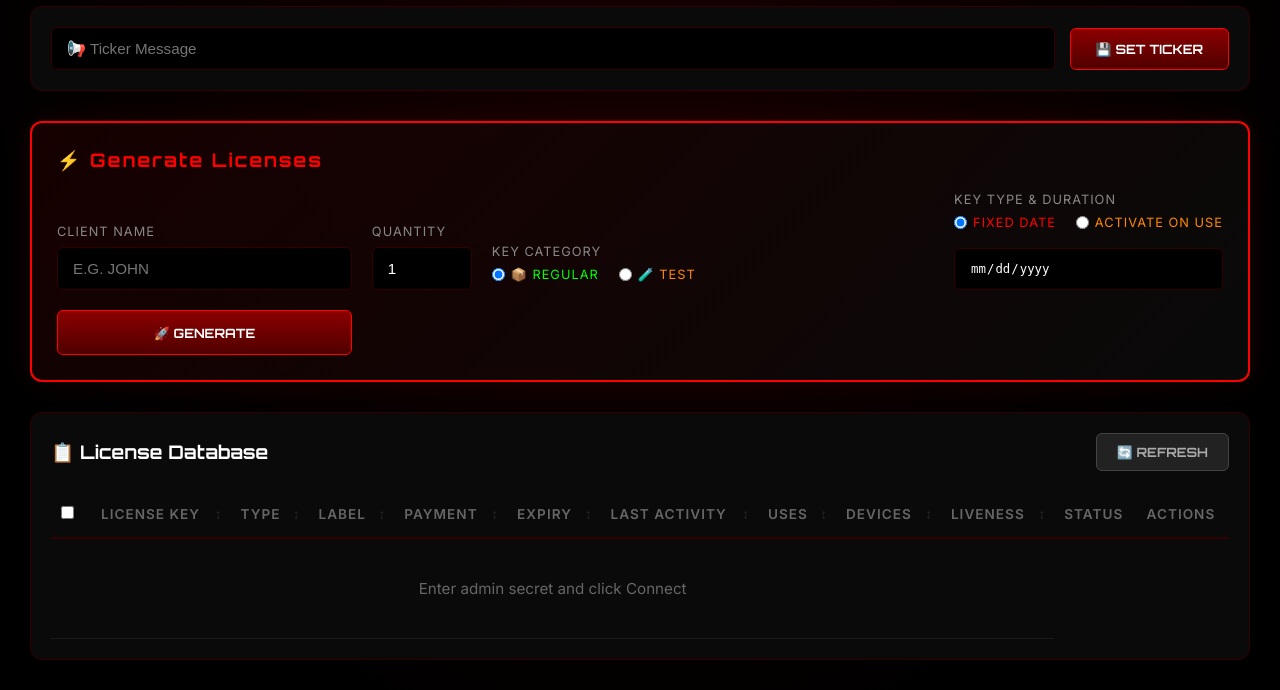
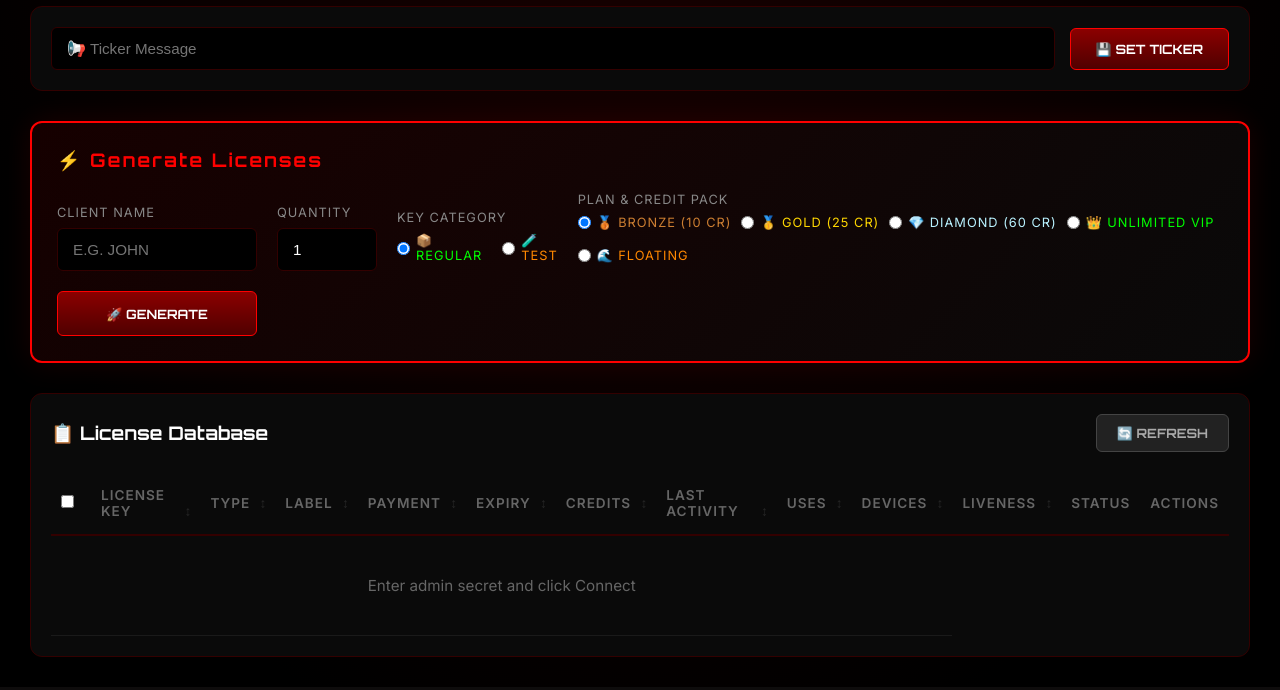
Before and after one commit to usamas9plus/vencaselfie, a Flask app: page /admin in a window 1280 px wide. Shown: the part 207-897 px from the top of the page. Run offline with Flask 3, Linux system fonts and the light colour scheme.

Commit message:
Add Credit System (Bronze, Gold, Diamond, Unlimited VIP) with refund on rejection & free applicant retry

```diff
--- a/server.py
+++ b/server.py
@@ -122,6 +122,10 @@ def _validate_license_logic(license_key):
 
                 if info.get('type') == 'floating' and info.get('status') == 'unused':
                     return True, "Ready to activate", None
+                if info.get('type') == 'credit':
+                    rem = info.get('credits_remaining', 0)
+                    if rem <= 0:
+                        return False, "You have 0 credits remaining. Please top up your account or switch to Unlimited VIP.", None
                 expiry_str = info.get("expiry")
                 if expiry_str:
                     try:
@@ -212,6 +216,7 @@ def admin_generate_license():
 
         custom = data.get('custom_key')
         is_floating = data.get('is_floating', False)
+        is_credit = data.get('is_credit', False)
         key_category = data.get('key_category', 'regular')  # 'test' or 'regular'
 
         if custom: new_key = custom
@@ -220,10 +225,12 @@ def admin_generate_license():
             new_key = "-".join([''.join(secrets.choice(chars) for _ in range(4)) for _ in range(4)])
 
         payment_status = "Payment Pending" if key_category == "regular" else "Payment Received"
+        key_type = "credit" if is_credit else ("floating" if is_floating else "fixed")
+
         lic_data = {
             "created_at": time.time(),
             "status": "unused" if is_floating else "active",
-            "type": "floating" if is_floating else "fixed",
+            "type": key_type,
             "key_category": key_category,
             "last_activity": None,
             "label": data.get('label', ''),
@@ -232,7 +239,16 @@ def admin_generate_license():
         if payment_status == "Payment Pending":
             lic_data["payment_pending_since"] = time.time()
 
-        if is_floating:
+        if is_credit:
+            credits_amt = int(data.get('credits_amount', 10))
+            lic_data['credits_total'] = credits_amt
+            lic_data['credits_remaining'] = credits_amt
+            lic_data['plan_name'] = data.get('plan_name', 'Credit Pack')
+            if data.get('expiry'):
+                lic_data['expiry'] = data.get('expiry') + datetime.now().strftime(" %H:%M:%S")
+            else:
+                lic_data['expiry'] = (datetime.now() + timedelta(days=60)).strftime("%Y-%m-%d %H:%M:%S")
+        elif is_floating:
             if not data.get('duration_days'): return jsonify({"success": False}), 400
             lic_data['duration_days'] = int(data.get('duration_days'))
         else:
@@ -244,6 +260,28 @@ def admin_generate_license():
 
         redis.set(rk, json.dumps(lic_data))
         return jsonify({"success": True, "license_key": new_key})
+    except Exception as e: return jsonify({"success": False, "message": str(e)}), 500
+
+@app.route('/api/admin/update_credits', methods=['POST'])
+def admin_update_credits():
+    try:
+        data = request.json or {}
+        if data.get('admin_secret') != ADMIN_SECRET_KEY: return jsonify({"success": False}), 401
+
+        rk = f"license_data:{data.get('license_key')}"
+        if not redis.exists(rk): return jsonify({"success": False}), 404
+
+        stored = redis.get(rk)
+        info = json.loads(stored) if isinstance(stored, str) else stored
+
+        new_credits = int(data.get('credits_remaining', 0))
+        info['type'] = 'credit'
+        info['credits_remaining'] = new_credits
+        if 'credits_total' not in info or new_credits > info.get('credits_total', 0):
+            info['credits_total'] = new_credits
+
+        redis.set(rk, json.dumps(info))
+        return jsonify({"success": True})
     except Exception as e: return jsonify({"success": False, "message": str(e)}), 500
 
 @app.route('/api/admin/update_expiry', methods=['POST'])
@@ -326,7 +364,11 @@ def admin_list_licenses():
                     "device_count": int(device_count),
                     "payment_status": info.get('payment_status', 'Payment Received'),
                     "liveness_status": info.get('liveness_status', 'N/A'),
-                    "disable_alerts": info.get('disable_alerts', False)
+                    "disable_alerts": info.get('disable_alerts', False),
+                    "type": info.get('type', 'fixed'),
+                    "credits_remaining": info.get('credits_remaining', None),
+                    "credits_total": info.get('credits_total', None),
+                    "plan_name": info.get('plan_name', '')
                 })
 
         licenses.sort(key=lambda x: x['created_at'], reverse=True)
@@ -509,14 +551,29 @@ def activate_license():
                 redis.set(f"test_key_device_map:{incoming_hash}", key)
 
         pay_status = "Payment Received"
+        key_type = "fixed"
+        credits_rem = None
+        credits_tot = None
+        plan_n = ""
         if stored:
             try:
                 info_dict = json.loads(stored) if isinstance(stored, str) else stored
                 pay_status = info_dict.get('payment_status', 'Payment Received')
+                key_type = info_dict.get('type', 'fixed')
+                credits_rem = info_dict.get('credits_remaining')
+                credits_tot = info_dict.get('credits_total')
+                plan_n = info_dict.get('plan_name', '')
             except: pass
 
         return base64.b64encode(json.dumps({
-            "success": True, "activationToken": f"tok_{uuid.uuid4().hex}", "expiryDate": exp, "paymentStatus": pay_status
+            "success": True,
+            "activationToken": f"tok_{uuid.uuid4().hex}",
+            "expiryDate": exp,
+            "paymentStatus": pay_status,
+            "type": key_type,
+            "creditsRemaining": credits_rem,
+            "creditsTotal": credits_tot,
+            "planName": plan_n
         }).encode('utf-8')).decode('utf-8')
     except Exception as e: return jsonify({"success": False, "message": str(e)}), 500
 
@@ -552,6 +609,11 @@ def create_session():
             previous_key = redis.get(f"test_key_device_map:{incoming_hash}")
             if previous_key and previous_key != key:
                 return jsonify({"success": False, "message": "This device has already used a test key. Please purchase a regular license."}), 403
+
+        # Check credit balance
+        if lic_info and lic_info.get('type') == 'credit':
+            if lic_info.get('credits_remaining', 0) <= 0:
+                return jsonify({"success": False, "message": "You have 0 credits remaining. Please purchase a credit pack to continue."}), 403
         selfie_data = data.get('selfie_data', {})
         proxy = selfie_data.get('proxy_host_for_client_xff')
         if not proxy or proxy == 'unknown_ip' or not isinstance(proxy, str) or proxy.strip() == '':
@@ -593,6 +655,28 @@ def create_session():
                 redis.sadd(f"key_devices:{key}", incoming_hash)  # Track device for this key
                 if key_category == 'test':
                     redis.set(f"test_key_device_map:{incoming_hash}", key)  # Map device to this key
+
+            # Free retry & Credit Deduction logic
+            user_id = selfie_data.get('scraped_user_id', '')
+            transaction_id = selfie_data.get('scraped_transaction_id', '')
+
+            last_app_key = f"last_applicant:{key}"
+            current_app_val = f"{user_id}:{transaction_id}" if (user_id and transaction_id) else None
+            last_app_val = redis.get(last_app_key)
+            if isinstance(last_app_val, bytes):
+                last_app_val = last_app_val.decode('utf-8')
+
+            is_same_applicant = bool(current_app_val and last_app_val and last_app_val == current_app_val)
+
+            if current_app_val and not is_same_applicant:
+                redis.set(last_app_key, current_app_val, ex=1800)  # 30 min window for same applicant
+
+            # Deduct 1 credit if credit key and NOT same applicant
+            if lic_info and lic_info.get('type') == 'credit' and not is_same_applicant:
+                rem = lic_info.get('credits_remaining', 1)
+                lic_info['credits_remaining'] = max(0, rem - 1)
+                redis.set(rk, json.dumps(lic_info))
+
             # Generate and store short code
             short_code = generate_short_code()
             client_link = f"{server_url}/selfie/?session={sess_id}"
@@ -721,6 +805,13 @@ def report_liveness():
 
         info = json.loads(stored) if isinstance(stored, str) else stored
         info['liveness_status'] = status
+
+        # Refund 1 credit if liveness was Rejected (not Expired)
+        if status == "Rejected" and info.get('type') == 'credit':
+            rem = info.get('credits_remaining', 0)
+            tot = info.get('credits_total', rem + 1)
+            info['credits_remaining'] = min(tot, rem + 1)
+
         redis.set(rk, json.dumps(info))
 
         # Add to history
--- a/templates/admin.html
+++ b/templates/admin.html
@@ -579,6 +579,21 @@
         </div>
     </div>
 
+    <div id="creditsModal" class="modal">
+        <div class="modal-content">
+            <h2>⚡ Update Credits</h2>
+            <p style="color: #ccc; margin-bottom: 20px;">Set remaining credits for <span id="creditsModalKey" style="color: var(--green); font-family: 'Orbitron'; font-weight: bold;"></span></p>
+
+            <div style="display: flex; flex-direction: column; gap: 15px;">
+                <input type="number" id="newCreditsInput" placeholder="Remaining Credits" min="0" style="width:100%; text-align:center; font-size:1.2em; padding:10px;">
+                <button onclick="submitCreditsUpdate()" style="background: linear-gradient(180deg, #005500 0%, #003300 100%); border-color: var(--green);">💾 Save Balance</button>
+            </div>
+
+            <button onclick="document.getElementById('creditsModal').style.display='none'"
+                style="margin-top:20px; width:100%; background: #222; border-color: #444;">Cancel</button>
+        </div>
+    </div>
+
     <div class="container">
         <div class="header">
             <h1>🔴 Vecna Command Center</h1>
@@ -651,15 +666,16 @@
                     </div>
                 </div>
                 <div class="form-group">
-                    <label>Key Type & Duration</label>
-                    <div class="radio-group">
-                        <label><input type="radio" name="keyType" value="fixed" checked onclick="toggleKeyType()"> Fixed
-                            Date</label>
-                        <label style="color:var(--orange)"><input type="radio" name="keyType" value="floating"
-                                onclick="toggleKeyType()"> Activate on Use</label>
+                    <label>Plan & Credit Pack</label>
+                    <div class="radio-group" style="flex-wrap: wrap; gap: 10px;">
+                        <label style="color:#cd7f32"><input type="radio" name="keyType" value="credit_bronze" checked onclick="toggleKeyType()"> 🥉 Bronze (10 Cr)</label>
+                        <label style="color:#ffd700"><input type="radio" name="keyType" value="credit_gold" onclick="toggleKeyType()"> 🥇 Gold (25 Cr)</label>
+                        <label style="color:#b9f2ff"><input type="radio" name="keyType" value="credit_diamond" onclick="toggleKeyType()"> 💎 Diamond (60 Cr)</label>
+                        <label style="color:var(--green)"><input type="radio" name="keyType" value="fixed" onclick="toggleKeyType()"> 👑 Unlimited VIP</label>
+                        <label style="color:var(--orange)"><input type="radio" name="keyType" value="floating" onclick="toggleKeyType()"> 🌊 Floating</label>
                     </div>
-                    <div id="fixedDateInput" style="margin-top:10px">
-                        <input type="date" id="expiryDate" style="width:100%">
+                    <div id="fixedDateInput" style="display:none; margin-top:10px">
+                        <input type="date" id="expiryDate" style="width:100%" placeholder="Expiry Date">
                     </div>
                     <div id="floatingInput" style="display:none; margin-top:10px">
                         <input type="number" id="durationDays" placeholder="Duration (Days)" style="width:100%">
@@ -695,8 +711,8 @@
                         <th class="sortable" onclick="sortTable('label')" id="th-label">Label</th>
                         <th class="sortable" onclick="sortTable('payment_status')" id="th-payment_status">Payment</th>
                         <th class="sortable" onclick="sortTable('expiry')" id="th-expiry">Expiry</th>
-                        <th class="sortable" onclick="sortTable('last_activity')" id="th-last_activity">Last Activity
-                        </th>
+                        <th class="sortable" onclick="sortTable('credits_remaining')" id="th-credits_remaining">Credits</th>
+                        <th class="sortable" onclick="sortTable('last_activity')" id="th-last_activity">Last Activity</th>
                         <th class="sortable" onclick="sortTable('usage')" id="th-usage">Uses</th>
                         <th class="sortable" onclick="sortTable('device_count')" id="th-device_count">Devices</th>
                         <th class="sortable" onclick="sortTable('liveness_status')" id="th-liveness_status">Liveness</th>
@@ -842,10 +858,21 @@
             const keyCategory = document.querySelector('input[name="keyCategory"]:checked').value;
             let payload = { admin_secret: secret, custom_key: null, key_category: keyCategory };
 
-            if (type === 'fixed') {
+            if (type.startsWith('credit_')) {
+                payload.is_credit = true;
+                if (type === 'credit_bronze') {
+                    payload.credits_amount = 10;
+                    payload.plan_name = "Bronze Pack";
+                } else if (type === 'credit_gold') {
+                    payload.credits_amount = 25;
+                    payload.plan_name = "Gold Pack";
+                } else if (type === 'credit_diamond') {
+                    payload.credits_amount = 60;
+                    payload.plan_name = "Diamond Pack";
+                }
+            } else if (type === 'fixed') {
                 const dateVal = getEl('expiryDate').value;
-                if (!dateVal) return alert("Please select an expiry date.");
-                payload.expiry = dateVal;
+                payload.expiry = dateVal || null;
                 payload.is_floating = false;
             } else {
                 const daysVal = getEl('durationDays').value;
@@ -926,9 +953,33 @@
             sortedData.forEach(lic => {
                 const row = document.createElement('tr');
                 const labelDisplay = lic.label ? `<span style="color:#d4a03a">${lic.label}</span>` : '<span style="color:#555">—</span>';
-                const categoryBadge = lic.key_category === 'test'
+
+                let categoryBadge = lic.key_category === 'test'
                     ? '<span class="badge" style="background:rgba(255,136,0,0.2);color:var(--orange);border:1px solid var(--orange)">TEST</span>'
                     : '<span class="badge" style="background:rgba(0,255,0,0.1);color:var(--green);border:1px solid var(--green)">REGULAR</span>';
+
+                if (lic.type === 'credit') {
+                    if (lic.credits_total === 10) {
+                        categoryBadge += ' <span class="badge" style="background:rgba(205,127,50,0.2);color:#cd7f32;border:1px solid #cd7f32">🥉 BRONZE</span>';
+                    } else if (lic.credits_total === 25) {
+                        categoryBadge += ' <span class="badge" style="background:rgba(255,215,0,0.2);color:#ffd700;border:1px solid #ffd700">🥇 GOLD</span>';
+                    } else if (lic.credits_total === 60) {
+                        categoryBadge += ' <span class="badge" style="background:rgba(185,242,255,0.2);color:#b9f2ff;border:1px solid #b9f2ff">💎 DIAMOND</span>';
+                    } else {
+                        categoryBadge += ` <span class="badge" style="background:rgba(185,242,255,0.2);color:#b9f2ff;border:1px solid #b9f2ff">⚡ ${lic.plan_name || 'CREDIT'}</span>`;
+                    }
+                } else if (lic.type === 'fixed') {
+                    categoryBadge += ' <span class="badge" style="background:rgba(0,255,0,0.1);color:var(--green);border:1px solid var(--green)">👑 VIP</span>';
+                }
+
+                let creditsDisplay = '<span style="color:#666">—</span>';
+                if (lic.type === 'credit') {
+                    const rem = lic.credits_remaining !== null && lic.credits_remaining !== undefined ? lic.credits_remaining : 0;
+                    const tot = lic.credits_total || 0;
+                    const color = rem > 0 ? 'var(--green)' : 'var(--red)';
+                    creditsDisplay = `<span style="color:${color}; font-weight:bold; font-family:'Orbitron';">⚡ ${rem}/${tot}</span> <button class="action-btn edit" onclick="editCredits('${lic.key}', ${rem})" style="padding:2px 6px; font-size:0.65em">✏️</button>`;
+                }
+
                 const paymentBadge = lic.key_category === 'test' ? '<span class="badge" style="background:rgba(128,128,128,0.2);color:#888;border:1px solid #888">N/A</span>'
                     : (lic.payment_status === 'Payment Pending' ? '<span class="badge" style="background:rgba(255,165,0,0.2);color:orange;border:1px solid orange">PENDING</span>'
                         : (lic.payment_status === 'Payment Suspended' ? '<span class="badge" style="background:rgba(255,0,0,0.2);color:var(--red);border:1px solid var(--red)">SUSPENDED</span>'
@@ -946,6 +997,7 @@
                     <td>${labelDisplay} <button class="action-btn edit" onclick="editLabel('${lic.key}', '${lic.label || ''}')" style="padding:2px 6px; font-size:0.65em">🏷️</button></td>
                     <td>${paymentBadge} <button class="action-btn edit" onclick="editPaymentStatus('${lic.key}', '${lic.payment_status || 'Payment Received'}')" style="padding:2px 6px; font-size:0.65em">✏️</button></td>
                     <td>${lic.expiry}</td>
+                    <td>${creditsDisplay}</td>
                     <td>${formatActivity(lic.last_activity)}</td>
                     <td>${lic.usage}</td>
                     <td>${lic.device_count || 0}</td>
@@ -1044,6 +1096,24 @@
             else if (status === 'Payment Suspended') message = '🛑 Status updated to Suspended';
 
             apiCall('/api/admin/update_payment_status', { license_key: currentEditingPaymentKey, payment_status: status }, message);
+        }
+
+        let currentEditingCreditsKey = null;
+
+        function editCredits(key, currentCredits) {
+            currentEditingCreditsKey = key;
+            getEl('creditsModalKey').textContent = key;
+            getEl('newCreditsInput').value = currentCredits || 0;
+            getEl('creditsModal').style.display = 'flex';
+        }
+
+        async function submitCreditsUpdate() {
+            if (!currentEditingCreditsKey) return;
+            const val = parseInt(getEl('newCreditsInput').value);
+            if (isNaN(val) || val < 0) return alert("Please enter a valid credit number.");
+
+            getEl('creditsModal').style.display = 'none';
+            apiCall('/api/admin/update_credits', { license_key: currentEditingCreditsKey, credits_remaining: val }, `⚡ Credits updated to ${val}`);
         }
 
         async function resetLock(key) {
```
